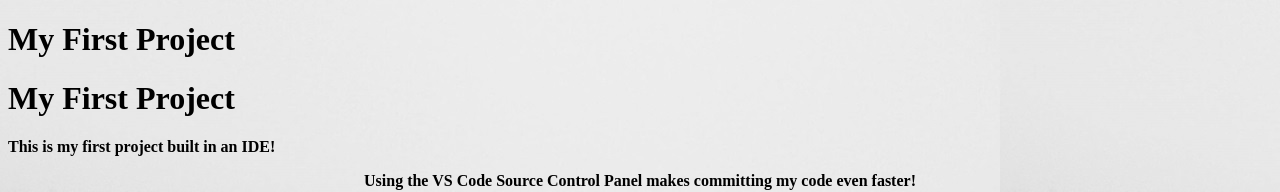
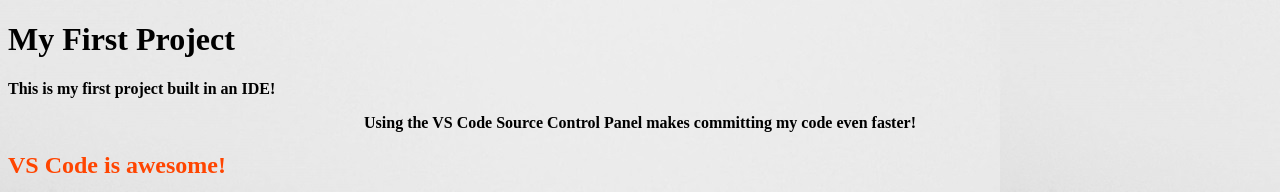
Before and after one commit to ryanreadman/my-first-project, a plain HTML site: page index.html in a window 1280 px wide. Shown: the top 192 px of the page. Drawn offline with Linux system fonts and the light colour scheme.

Commit message:
Remove duplicate h1 heading

```diff
--- a/index.html
+++ b/index.html
@@ -8,7 +8,6 @@
   </head>
   <body>
     <h1>My First Project</h1>
-    <h1>My First Project</h1>
     <p>This is my first project built in an IDE!</p>
     <p class="text-center">Using the VS Code Source Control Panel makes committing my code even faster!</p>
     <h2>VS Code is awesome!</h2>
```
Also changed, not shown: 1 other file.
